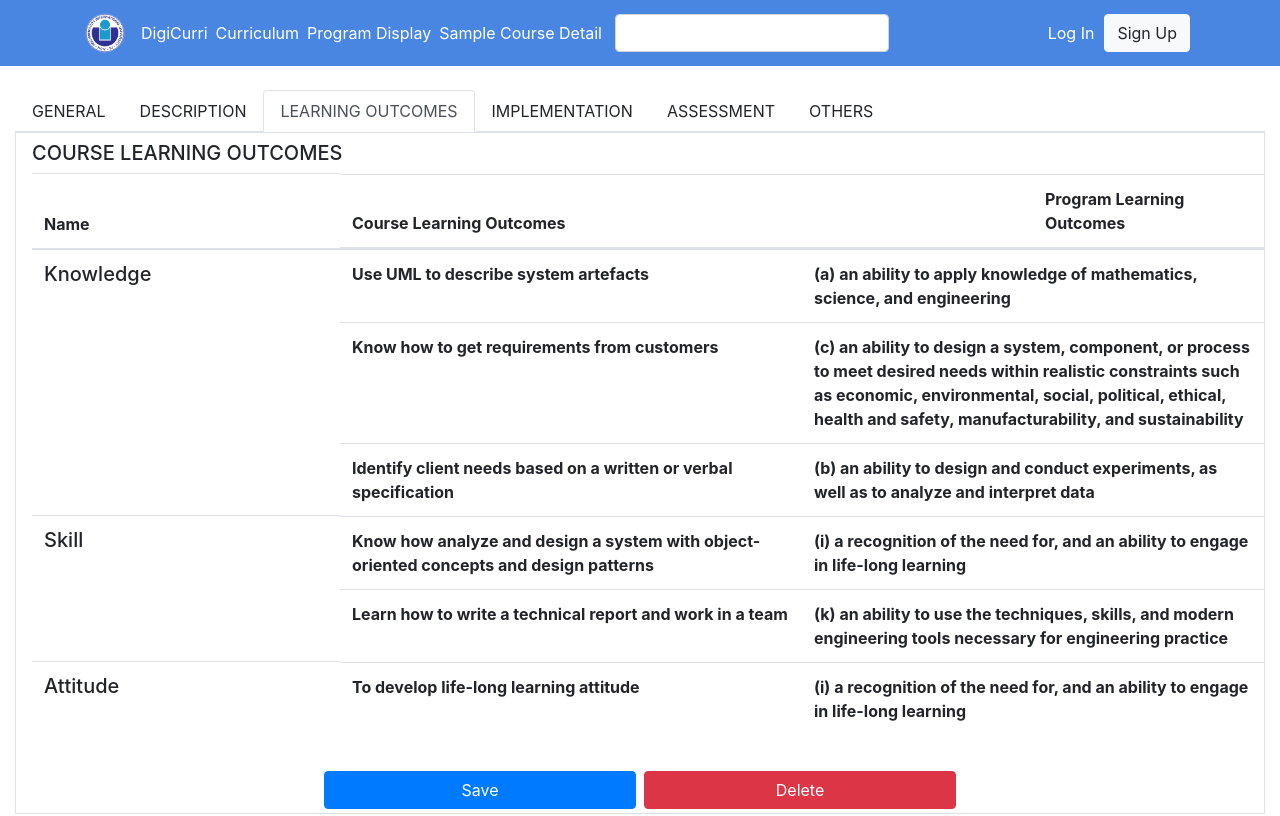
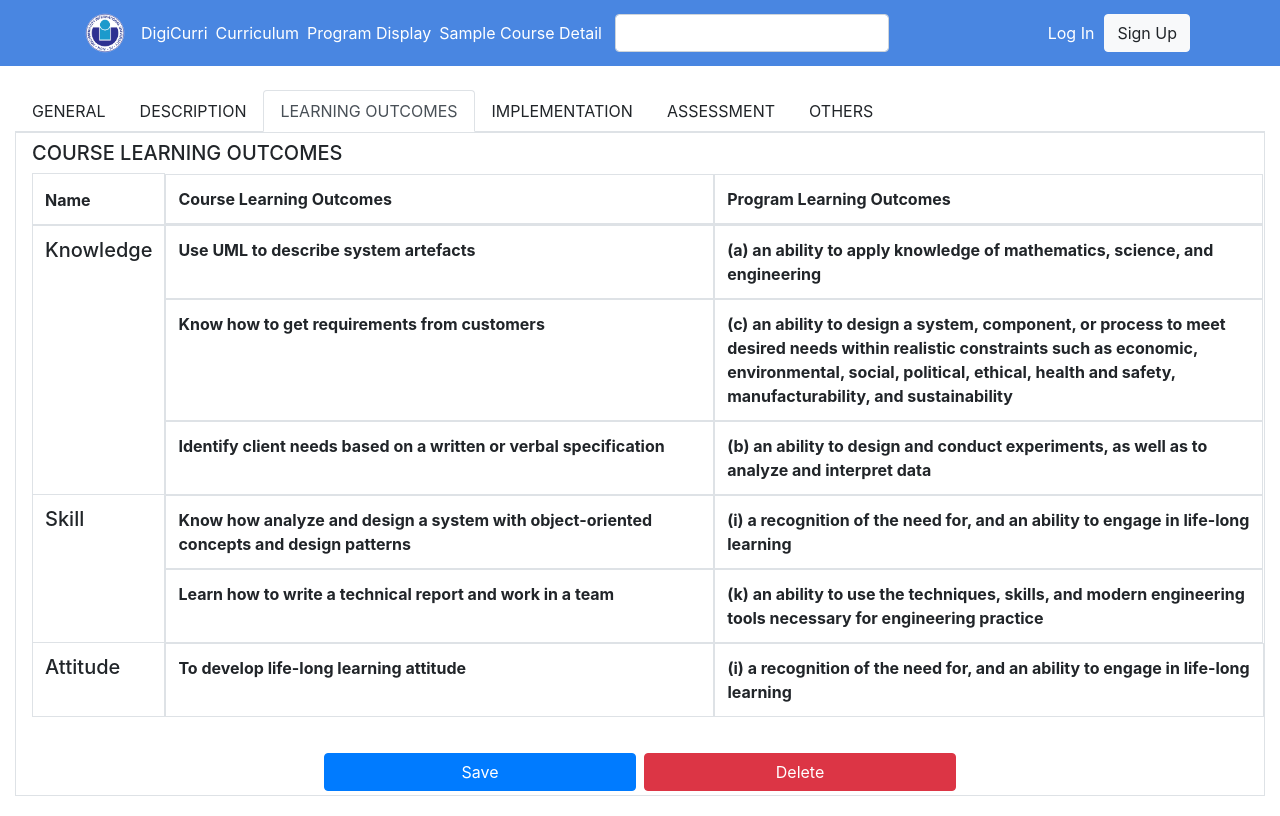
Before and after one commit to hcmiu-se-club-2019/digi-curriculum, a React (Create React App) app: page /course/IT090IU in a window 1280 px wide. Shown: the top 816 px of the page. Built offline with nearby package versions, Linux system fonts and the light colour scheme.

Commit message:
Update CourseOutcomeTab.jsx

```diff
--- a/src/components/courseDetail/courseTabs/CourseOutcomeTab.jsx
+++ b/src/components/courseDetail/courseTabs/CourseOutcomeTab.jsx
@@ -15,12 +15,12 @@ const TabForm = (props) => {
             <h5>COURSE LEARNING OUTCOMES</h5>
           </div>
           <div className="course-detail-fields">
-            <Table responsive>
+            <Table bordered responsive>
               <thead>
                 <tr>
                   <th>Name</th>
-                  <tr className='w-100'>
-                    <th className='w-75'>Course Learning Outcomes</th>
+                  <tr className='d-flex'>
+                    <th className='w-50'>Course Learning Outcomes</th>
                     <th className='w-50'>Program Learning Outcomes</th>
                   </tr>
                 </tr>
@@ -28,9 +28,9 @@ const TabForm = (props) => {
               <tbody>
                 {typeof values.outcomes === 'object' ? values.outcomes.map(outcome =>
                   <tr>
-                    <th className='w-25'><h5>{outcome.name}</h5></th>
+                    <th><h5>{outcome.name}</h5></th>
                     {typeof outcome.outs === 'object' ? outcome.outs.map(out =>
-                      <tr className='w-75'>
+                      <tr className='d-flex'>
                         <th className='w-50'>{out.courseOut}</th>
                         <th className='w-50'>{out.programOut}</th>
                       </tr>
```
